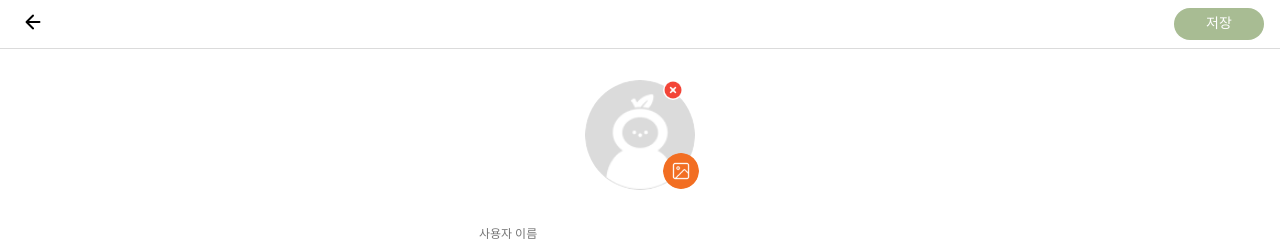
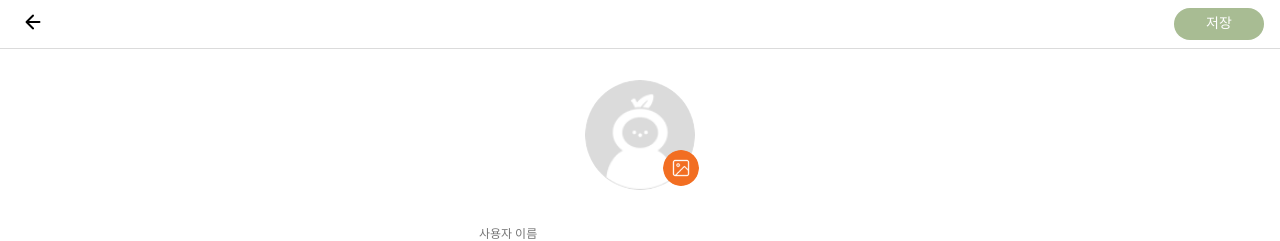
Before and after one commit to 17ANT/INATON, a React (Create React App) app: page /myprofile/modification in a window 1280 px wide. Shown: the top 241 px of the page. Built offline with nearby package versions, Linux system fonts and the light colour scheme; a web font is replaced by a local one.

Commit message:
Feat: 프로필 수정 페이지에서 기본 이미지일 때 x 버튼 안보이게 하기

```diff
--- a/src/pages/profileModification/ProfileModification.jsx
+++ b/src/pages/profileModification/ProfileModification.jsx
@@ -32,21 +32,26 @@ const ProfileMain = styled.div`
     gap: 16px;
 `;
 
-const UploadButtonWrap = styled.div`
-    display: flex;
-    flex-direction: column;
+const DeleteButtonWrap = styled.div`
     position: absolute;
     top: 30px;
     left: 160px;
-    gap: 53px;
+`;
+
+const UploadButtonWrap = styled.div`
+    position: absolute;
+    top: 100px;
+    left: 160px;
 `;
 
 export default function ProfileModification() {
     const [imageFile, setImageFile] = useState('../assets/Ellipse-1.png');
+    const [show, setShow] = useState(false);
 
     /* 이미지를 업로드 하는 이벤트 함수 */
     const viewImageFile = (e) => {
         setImageFile(URL.createObjectURL(e.target.files[0]));
+        setShow(true);
     };
 
     /* 업로드 한 이미지를 기본 이미지로 변경하는 이벤트 함수 */
@@ -60,6 +65,7 @@ export default function ProfileModification() {
                         onClick: () => {
                             URL.revokeObjectURL(imageFile);
                             setImageFile('../assets/Ellipse-1.png');
+                            setShow(false);
                         },
                     },
                     {
@@ -77,13 +83,17 @@ export default function ProfileModification() {
             <ProfileModificationWrap>
                 <ProfileHeader>
                     <ProfileImg size='110px' src={imageFile} alt='message'></ProfileImg>
+                    <DeleteButtonWrap>
+                        {show && (
+                            <ImageButton
+                                size='20px'
+                                src='../assets/x-button.png'
+                                alt='delete image'
+                                onClick={deleteImageFile}
+                            ></ImageButton>
+                        )}
+                    </DeleteButtonWrap>
                     <UploadButtonWrap>
-                        <ImageButton
-                            size='20px'
-                            src='../assets/x-button.png'
-                            alt='delete image'
-                            onClick={deleteImageFile}
-                        ></ImageButton>
                         <UploadButton2 id='imgUpload' radius='50%' size='36px' onChange={viewImageFile}></UploadButton2>
                     </UploadButtonWrap>
                 </ProfileHeader>
```
